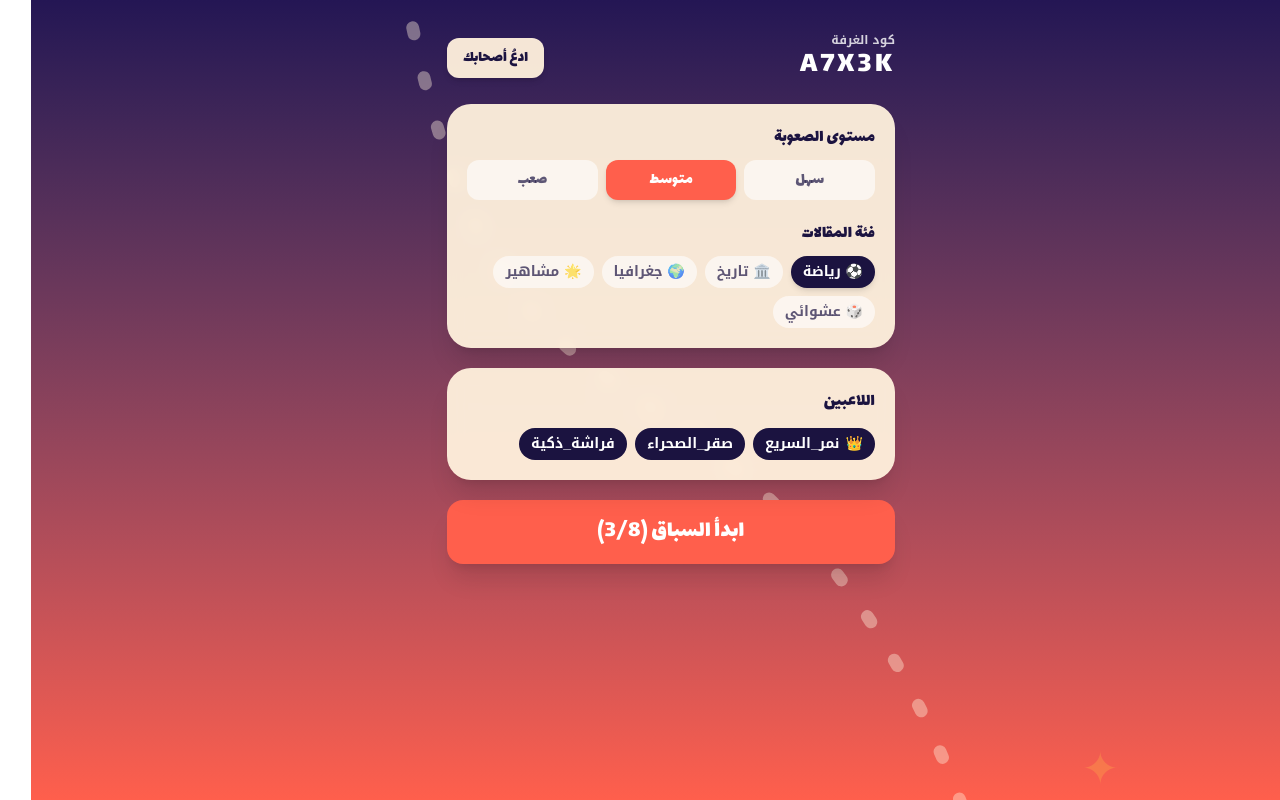
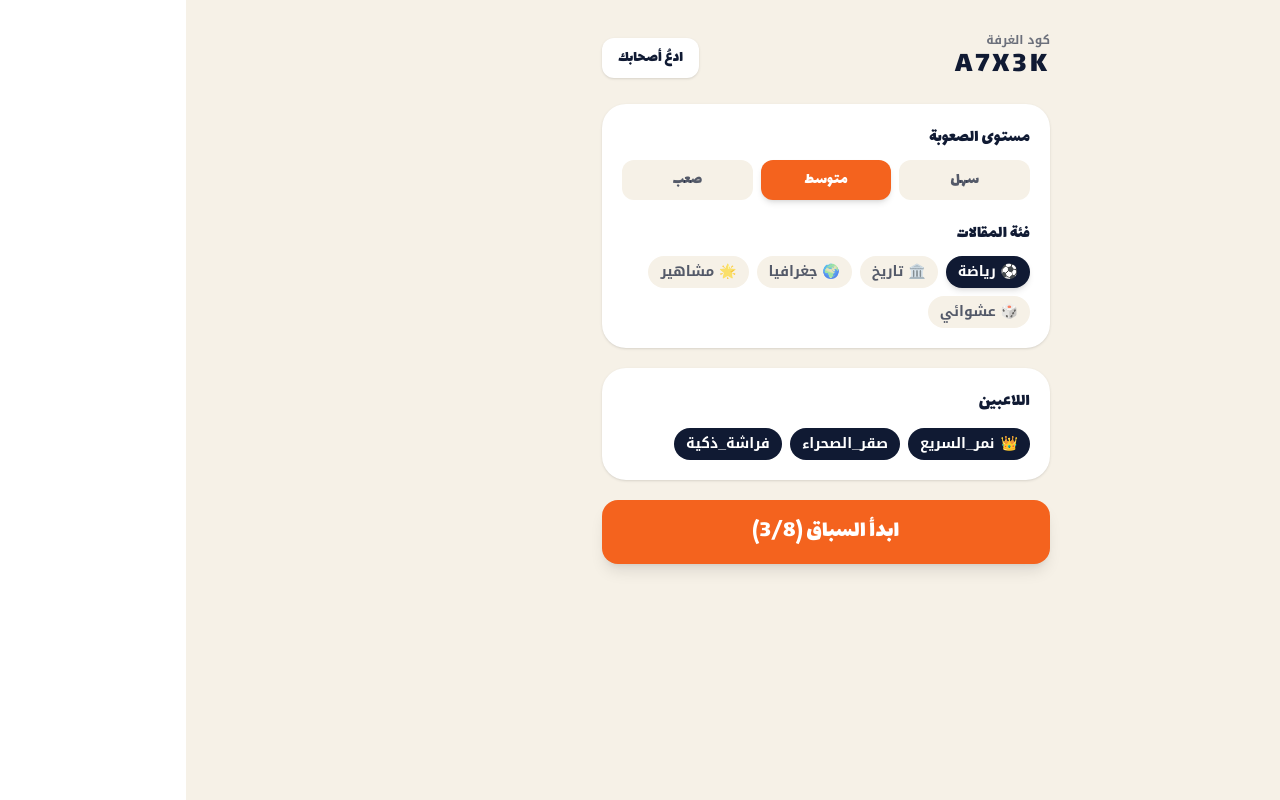
Before and after one commit to malsharqatli-dotcom/7ilni, a Next.js app: page /lobby in a window 1280 px wide. Built offline with nearby package versions, Linux system fonts and the light colour scheme.

Commit message:
Rework page to navy/orange/cream palette for the new logo; drop hand-drawn mark; add logo.png placeholder slot

```diff
--- a/src/app/globals.css
+++ b/src/app/globals.css
@@ -4,24 +4,23 @@
   --background: #ffffff;
   --foreground: #171717;
 
-  /* 7ilni brand palette — "desert dusk": indigo night sky fading into a
-     coral sunset horizon. Deliberately distinct from the generic
-     orange-to-red gameshow gradient shared by shedhelak.com/seenjeemkw.com. */
-  --brand-indigo: #241654;
-  --brand-coral: #ff5f4c;
-  --brand-gold: #ffb648;
-  --brand-sand: #fff1dd;
-  --brand-ink: #1b1340;
+  /* 7ilni brand palette, matched to the user-provided logo: navy wordmark,
+     vivid racing-orange road/flag accents, warm cream background. */
+  --brand-navy: #101a33;
+  --brand-orange: #f4631e;
+  --brand-cream: #f6f1e7;
+  --brand-ink: #101a33;
+  --brand-sand: #fff8ec;
 }
 
 @theme inline {
   --color-background: var(--background);
   --color-foreground: var(--foreground);
-  --color-brand-indigo: var(--brand-indigo);
-  --color-brand-coral: var(--brand-coral);
-  --color-brand-gold: var(--brand-gold);
+  --color-brand-navy: var(--brand-navy);
+  --color-brand-orange: var(--brand-orange);
+  --color-brand-cream: var(--brand-cream);
+  --color-brand-ink: var(--brand-ink);
   --color-brand-sand: var(--brand-sand);
-  --color-brand-ink: var(--brand-ink);
   --font-display: var(--font-lalezar);
   --font-body: var(--font-noto-kufi);
 }
--- a/src/app/lobby/page.tsx
+++ b/src/app/lobby/page.tsx
@@ -1,5 +1,3 @@
-import DecorativeBackground from "@/components/DecorativeBackground";
-
 const DIFFICULTIES = [
   { id: "easy", label: "سهل" },
   { id: "medium", label: "متوسط" },
@@ -22,29 +20,27 @@ const PLAYERS = [
 
 export default function LobbyPage() {
   return (
-    <div className="relative flex min-h-screen flex-1 flex-col items-center overflow-hidden bg-gradient-to-b from-brand-indigo to-brand-coral px-4 py-8">
-      <DecorativeBackground />
-
-      <div className="relative z-10 flex w-full max-w-md flex-col gap-5">
+    <div className="flex min-h-screen flex-1 flex-col items-center bg-brand-cream px-4 py-8">
+      <div className="flex w-full max-w-md flex-col gap-5">
         <div className="flex items-center justify-between">
           <div>
-            <p className="font-body text-xs font-semibold text-white/80">
+            <p className="font-body text-xs font-semibold text-brand-navy/60">
               كود الغرفة
             </p>
-            <p className="font-display text-3xl tracking-widest text-white">
+            <p className="font-display text-3xl tracking-widest text-brand-navy">
               A7X3K
             </p>
           </div>
           <button
             type="button"
-            className="rounded-xl bg-brand-sand/95 px-4 py-2 font-display text-base text-brand-ink shadow-md"
+            className="rounded-xl bg-white px-4 py-2 font-display text-base text-brand-navy shadow-sm"
           >
             ادعُ أصحابك
           </button>
         </div>
 
-        <div className="rounded-3xl bg-brand-sand/95 p-5 shadow-xl backdrop-blur">
-          <h2 className="font-display text-lg text-brand-ink">
+        <div className="rounded-3xl bg-white p-5 shadow-sm">
+          <h2 className="font-display text-lg text-brand-navy">
             مستوى الصعوبة
           </h2>
           <div className="mt-2 flex gap-2">
@@ -54,8 +50,8 @@ export default function LobbyPage() {
                 type="button"
                 className={`flex-1 rounded-xl py-2 font-display text-base transition ${
                   i === 1
-                    ? "bg-brand-coral text-white shadow-md"
-                    : "bg-white/60 text-brand-ink/70"
+                    ? "bg-brand-orange text-white shadow-md"
+                    : "bg-brand-cream text-brand-navy/70"
                 }`}
               >
                 {d.label}
@@ -63,7 +59,7 @@ export default function LobbyPage() {
             ))}
           </div>
 
-          <h2 className="mt-5 font-display text-lg text-brand-ink">
+          <h2 className="mt-5 font-display text-lg text-brand-navy">
             فئة المقالات
           </h2>
           <div className="mt-2 flex flex-wrap gap-2">
@@ -73,8 +69,8 @@ export default function LobbyPage() {
                 type="button"
                 className={`rounded-full px-3 py-1.5 font-body text-sm font-semibold transition ${
                   i === 0
-                    ? "bg-brand-ink text-white shadow-md"
-                    : "bg-white/60 text-brand-ink/70"
+                    ? "bg-brand-navy text-white shadow-md"
+                    : "bg-brand-cream text-brand-navy/70"
                 }`}
               >
                 {deck.emoji} {deck.label}
@@ -83,13 +79,13 @@ export default function LobbyPage() {
           </div>
         </div>
 
-        <div className="rounded-3xl bg-brand-sand/95 p-5 shadow-xl backdrop-blur">
-          <h2 className="font-display text-lg text-brand-ink">اللاعبين</h2>
+        <div className="rounded-3xl bg-white p-5 shadow-sm">
+          <h2 className="font-display text-lg text-brand-navy">اللاعبين</h2>
           <div className="mt-3 flex flex-wrap gap-2">
             {PLAYERS.map((p) => (
               <span
                 key={p.name}
-                className="flex items-center gap-1.5 rounded-full bg-brand-ink px-3 py-1.5 font-body text-sm font-semibold text-white"
+                className="flex items-center gap-1.5 rounded-full bg-brand-navy px-3 py-1.5 font-body text-sm font-semibold text-white"
               >
                 {p.isHost && <span>👑</span>}
                 {p.name}
@@ -100,7 +96,7 @@ export default function LobbyPage() {
 
         <button
           type="button"
-          className="w-full rounded-2xl bg-brand-coral py-4 font-display text-2xl text-white shadow-xl transition hover:brightness-110 active:scale-[0.99]"
+          className="w-full rounded-2xl bg-brand-orange py-4 font-display text-2xl text-white shadow-lg transition hover:brightness-110 active:scale-[0.99]"
         >
           ابدأ السباق (3/8)
         </button>
--- a/src/components/DecorativeBackground.tsx
+++ /dev/null
@@ -1,62 +0,0 @@
-/**
- * Decorative backdrop for 7ilni: a dotted "race route" tracing a path
- * across the screen with start/finish pins, plus a scatter of small
- * sparkle-stars in the upper "night sky" part of the gradient. Replaces
- * the generic floating-confetti pattern (shedhelak.com/seenjeemkw.com use
- * plain dots, swirls and 5-point stars) with a motif tied to what 7ilni
- * actually is: a race from point A to point B. Purely decorative, so it's
- * hidden from assistive tech and never blocks clicks.
- */
-export default function DecorativeBackground() {
-  return (
-    <svg
-      aria-hidden
-      className="pointer-events-none absolute inset-0 h-full w-full"
-      viewBox="0 0 400 800"
-      preserveAspectRatio="xMidYMid slice"
-    >
-      {/* dotted race route from start pin to finish pin */}
-      <path
-        d="M60 120 C 140 220, 90 340, 190 400 S 300 560, 330 660"
-        fill="none"
-        stroke="var(--brand-sand)"
-        strokeOpacity="0.4"
-        strokeWidth="4"
-        strokeDasharray="2 14"
-        strokeLinecap="round"
-      />
-
-      {/* start pin */}
-      <path
-        d="M60 95 C 72 95 72 112 60 128 C 48 112 48 95 60 95 Z"
-        fill="var(--brand-gold)"
-        opacity="0.5"
-      />
-      <circle cx="60" cy="106" r="4" fill="var(--brand-indigo)" opacity="0.5" />
-
-      {/* finish pin */}
-      <path
-        d="M330 635 C 342 635 342 652 330 668 C 318 652 318 635 330 635 Z"
-        fill="var(--brand-sand)"
-        opacity="0.55"
-      />
-      <circle cx="330" cy="646" r="4" fill="var(--brand-coral)" opacity="0.55" />
-
-      {/* night-sky sparkles, upper half of the gradient */}
-      <g fill="var(--brand-sand)">
-        <text x="40" y="60" fontSize="20" opacity="0.5">✦</text>
-        <text x="320" y="90" fontSize="14" opacity="0.4">✦</text>
-        <text x="250" y="45" fontSize="10" opacity="0.5">✦</text>
-        <text x="150" y="110" fontSize="12" opacity="0.35">✦</text>
-        <text x="360" y="200" fontSize="16" opacity="0.4">✦</text>
-        <text x="20" y="230" fontSize="10" opacity="0.4">✦</text>
-      </g>
-
-      {/* a couple of faint sparkles lower down in the coral zone */}
-      <g fill="var(--brand-gold)">
-        <text x="340" y="520" fontSize="14" opacity="0.3">✦</text>
-        <text x="30" y="600" fontSize="10" opacity="0.3">✦</text>
-      </g>
-    </svg>
-  );
-}
--- a/src/components/Mascot.tsx
+++ /dev/null
@@ -1,81 +0,0 @@
-type MascotProps = {
-  className?: string;
-};
-
-/**
- * 7ilni mark: a hand flicking the star forward, mid-throw. Speed (the
- * flick, the motion trail) plus the star we already seeded into the
- * dotted-route/sparkle details elsewhere, instead of discarding that
- * identity for a generic hand icon. Earlier versions were a star with
- * stick limbs (read as clip art) and then a static medal badge (too
- * static for a game about quick decisions) — this version centers the
- * gesture of flicking something fast toward a target.
- */
-export default function Mascot({ className }: MascotProps) {
-  return (
-    <svg
-      viewBox="0 0 200 200"
-      className={className}
-      role="img"
-      aria-label="شعار حلّني"
-    >
-      {/* spin arc behind the flying star */}
-      <path
-        d="M118 38 A 40 40 0 1 1 108 92"
-        fill="none"
-        stroke="var(--brand-gold)"
-        strokeWidth="4"
-        strokeLinecap="round"
-        strokeDasharray="2 10"
-        opacity="0.7"
-      />
-
-      {/* motion trail from the flick to the star */}
-      <g stroke="var(--brand-gold)" strokeWidth="6" strokeLinecap="round" opacity="0.7">
-        <path d="M88 118 L115 88" />
-        <path d="M78 128 L108 95" />
-        <path d="M98 108 L120 82" />
-      </g>
-
-      {/* hand, mid-flick */}
-      <g transform="translate(60 150) rotate(-15)">
-        <ellipse
-          cx="0"
-          cy="0"
-          rx="32"
-          ry="28"
-          fill="var(--brand-sand)"
-          stroke="var(--brand-ink)"
-          strokeWidth="7"
-        />
-        {/* thumb */}
-        <path
-          d="M-13.8 1.5 L-39.2 23.1 L-48.8 13 L-26.2 -11.5 Z"
-          fill="var(--brand-sand)"
-          stroke="var(--brand-ink)"
-          strokeWidth="6"
-          strokeLinejoin="round"
-        />
-        <circle cx="-44" cy="18" r="7" fill="var(--brand-sand)" stroke="var(--brand-ink)" strokeWidth="6" />
-        {/* index finger, mid-flick */}
-        <path
-          d="M9.8 -25.3 L64.5 -60.9 L71.5 -51.1 L20.3 -10.7 Z"
-          fill="var(--brand-sand)"
-          stroke="var(--brand-ink)"
-          strokeWidth="6"
-          strokeLinejoin="round"
-        />
-        <circle cx="68" cy="-56" r="6" fill="var(--brand-sand)" stroke="var(--brand-ink)" strokeWidth="6" />
-      </g>
-
-      {/* small flying star */}
-      <path
-        d="M150 30 L159.4 52 L183.3 54.2 L165.2 70 L170.6 93.3 L150 81 L129.4 93.3 L134.8 70 L116.7 54.2 L140.6 52 Z"
-        fill="var(--brand-coral)"
-        stroke="var(--brand-ink)"
-        strokeWidth="6"
-        strokeLinejoin="round"
-      />
-    </svg>
-  );
-}
```
Also changed, not shown: src/app/page.tsx (+19 -21 lines).
